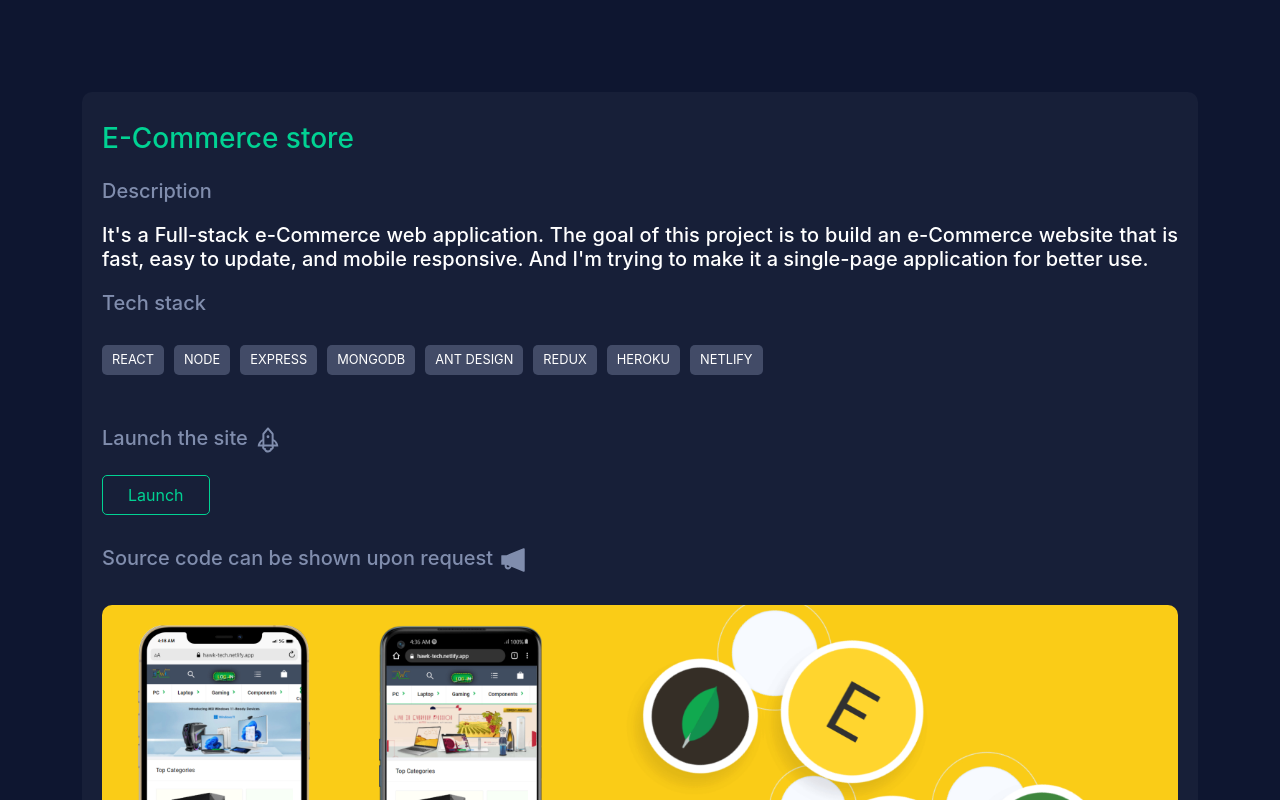
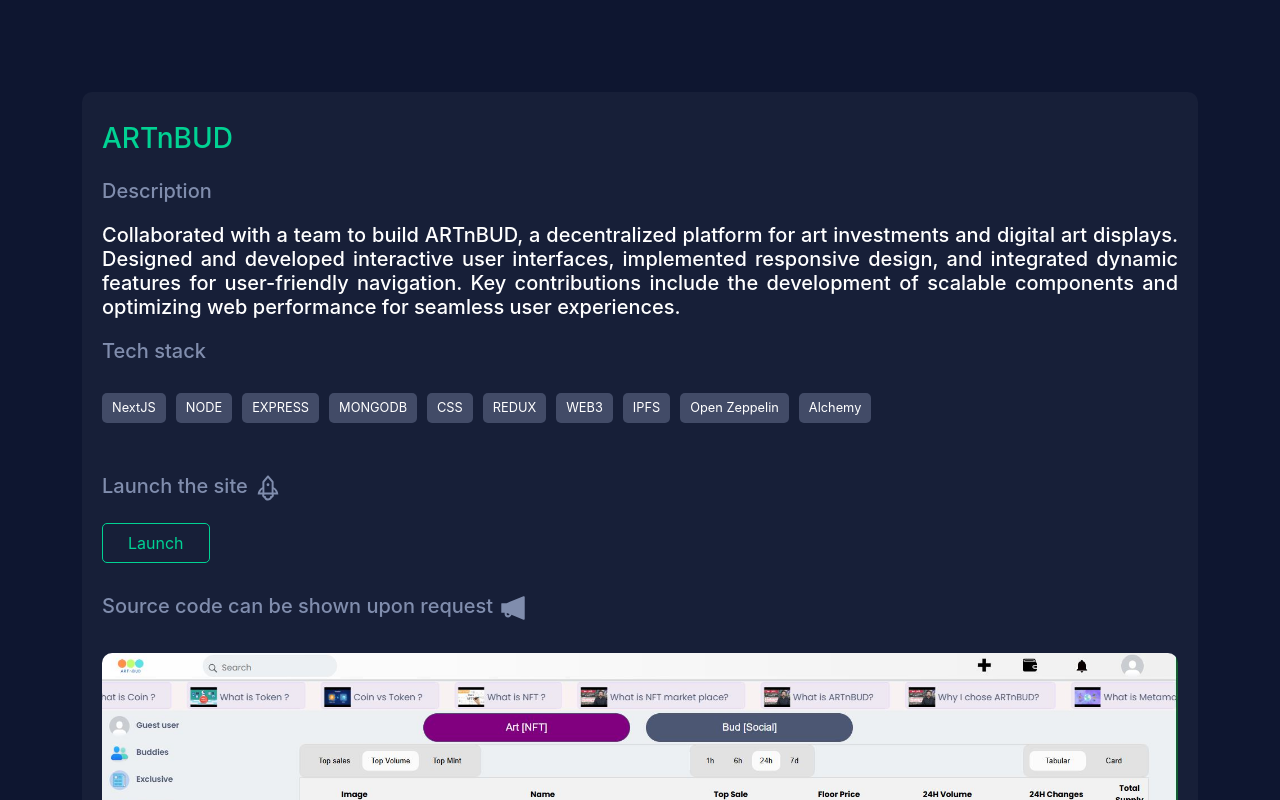
Before and after one commit to ahmedshakil29/nextjs-portfolio, a Next.js app: page / in a window 1280 px wide. Shown: the part 2400-3200 px from the top of the page. Built offline with nearby package versions, Linux system fonts and the light colour scheme.

Commit message:
Update portfolio.js

```diff
--- a/components/data/portfolio.js
+++ b/components/data/portfolio.js
@@ -2,6 +2,28 @@
 // https://github.com/TIRony/my_portfolio
 
 const portfolio = [
+  {
+    id: "01",
+    title: "ARTnBUD",
+    img: "/images/portfolio04.jpg",
+    category: "Projects",
+    keyword: [
+      "NextJS",
+      "NODE",
+      "EXPRESS",
+      "MONGODB",
+      "CSS",
+      "REDUX",
+      "WEB3",
+      "IPFS",
+      "Open Zeppelin ",
+      "Alchemy",
+    ],
+    liveUrl: "https://hawk-tech.netlify.app/",
+    gitUrl: "null",
+    description:
+      "Collaborated with a team to build ARTnBUD, a decentralized platform for art investments and digital art displays. Designed and developed interactive user interfaces, implemented responsive design, and integrated dynamic features for user-friendly navigation. Key contributions include the development of scalable components and optimizing web performance for seamless user experiences.",
+  },
   {
     id: "01",
     title: "E-Commerce store",
```
